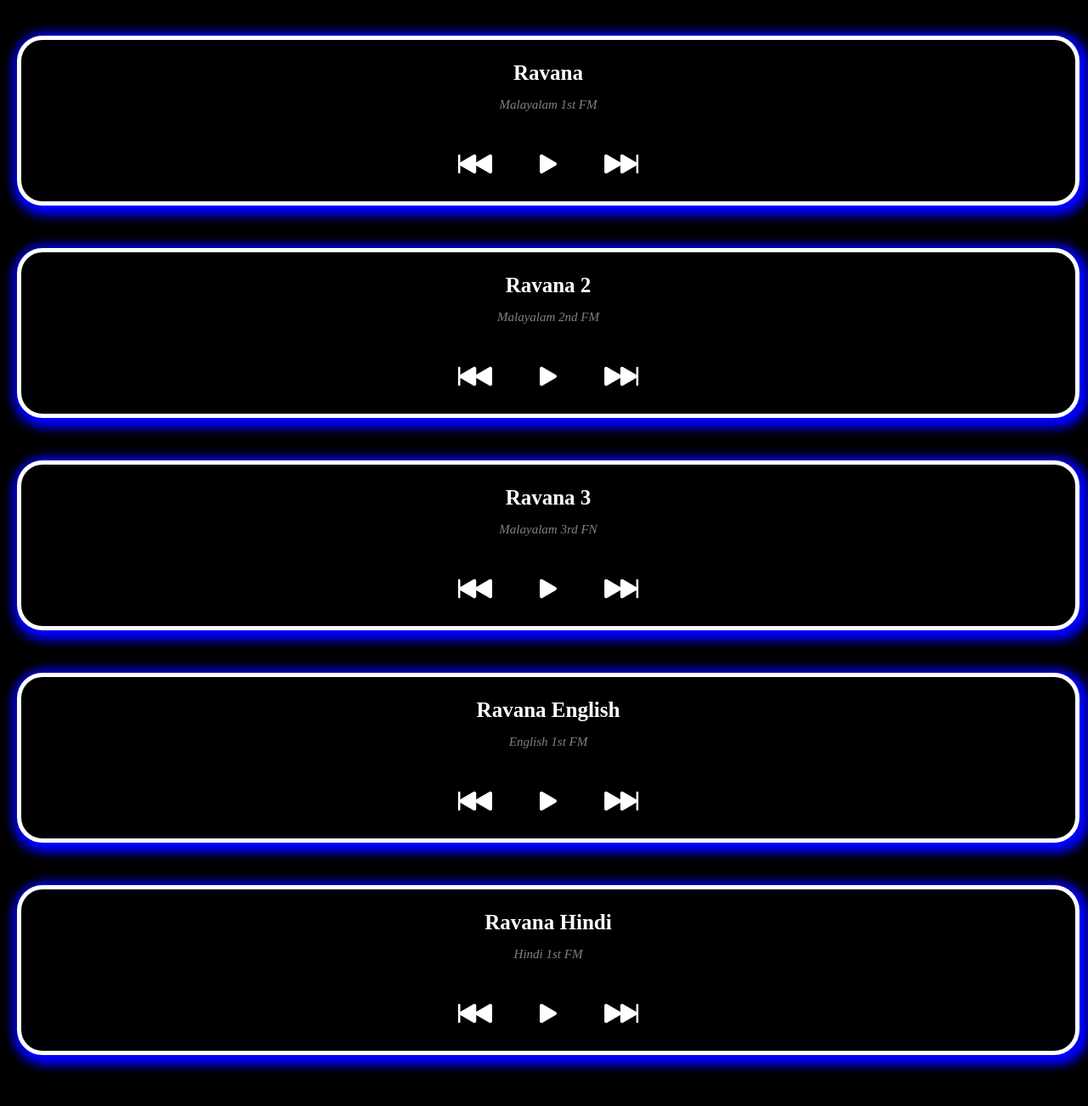
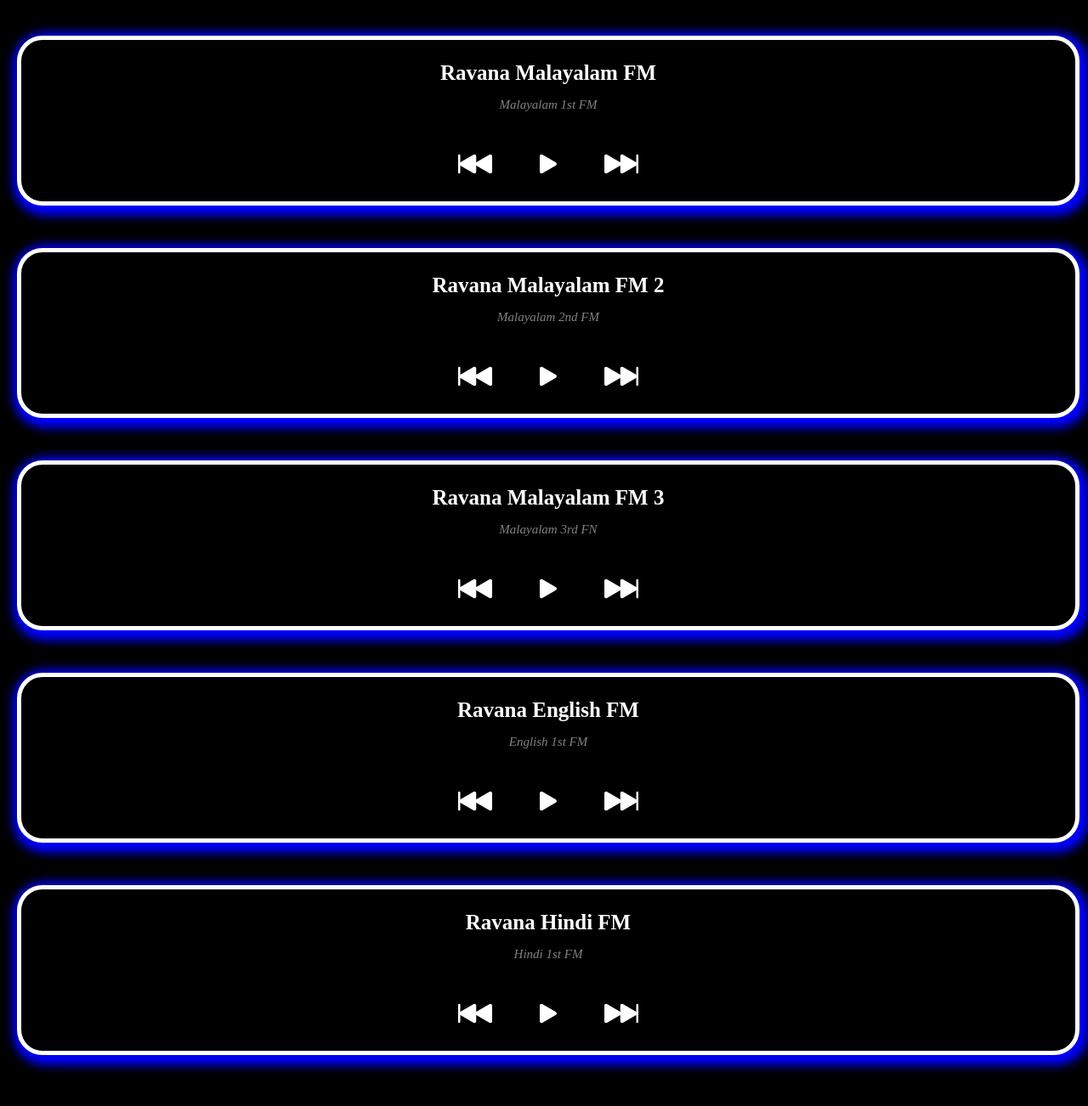
Before and after one commit to ravana69/All-OF-MY-FM, a plain HTML site: page index.html in a window 1280 px wide. Shown: the part 178-1480 px from the top of the page at 85% size. Drawn offline with Linux system fonts and the light colour scheme.

Commit message:
Update index.html

```diff
--- a/index.html
+++ b/index.html
@@ -864,27 +864,27 @@
         }
         setInterval(typing, 70);
         var songs = [{
-            name: "Ravana",
+            name: "Ravana Malayalam FM",
             artist: "Malayalam 1st FM",
             song: "http://stream.zeno.fm/39zagfub938uv",
             isPlay: false
         }, {
-            name: "Ravana 2",
+            name: "Ravana Malayalam FM 2",
             artist: "Malayalam 2nd FM",
             song: "http://stream.zeno.fm/39zagfub938uv",
             isPlay: false
         }, {
-            name: "Ravana 3",
+            name: "Ravana Malayalam FM 3",
             artist: "Malayalam 3rd FN",
             song: "http://stream.zeno.fm/r8d5gau35bhvv",
             isPlay: false
         }, {
-            name: "Ravana English",
+            name: "Ravana English FM",
             artist: "English 1st FM",
             song: "http://stream.zeno.fm/v5c2bw72p48uv",
             isPlay: false
         }, {
-            name: "Ravana Hindi",
+            name: "Ravana Hindi FM",
             artist: "Hindi 1st FM",
             song: "http://stream.zeno.fm/ukc8b9e5a48uv",
             isPlay: false
```
